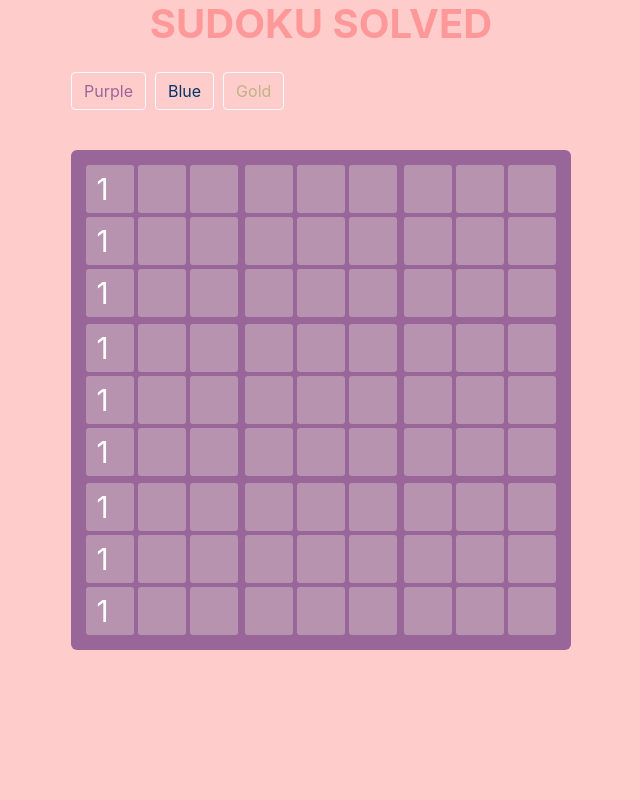
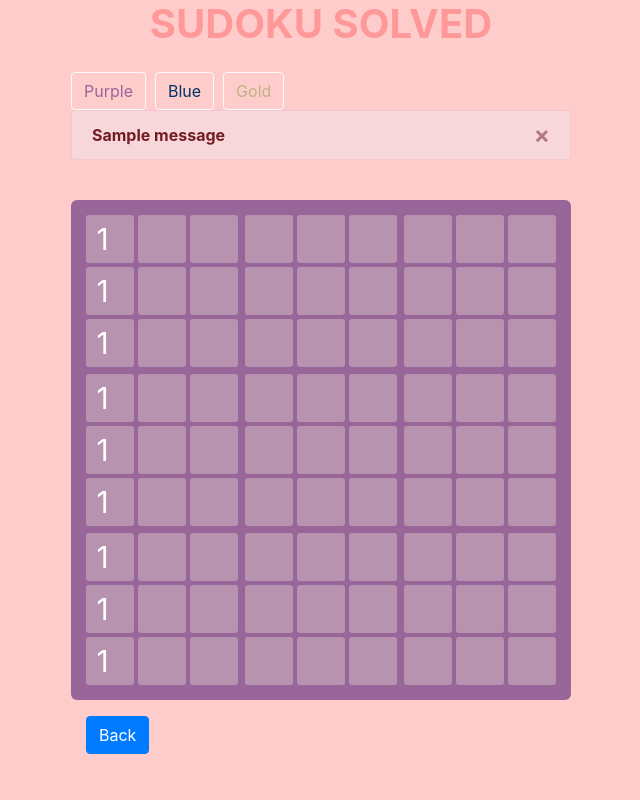
Before and after one commit to ship561/sudoku_p2p2, a Flask app: template templates/sudoku_solve.html in a window 1280 px wide. Shown: the whole page, without its empty margins (319-959 px from the left). Run offline with Flask 2, Linux system fonts and the light colour scheme; the template is opened without the code that fills it: most values are stand-ins (such as "Sample title", 1, 10 or a date in 2020); one stand-in notice (Sample message) is shown; some libraries are stand-ins or nearby versions.

Commit message:
add back button

```diff
--- a/templates/base.html
+++ b/templates/base.html
@@ -14,7 +14,27 @@
     </head>
 
     <body>
+        {% block heading %} {% endblock %}
+
         <div class="container">
+         <div>
+          <br>
+          <button style="color:#996699;" type="button" class="btn btn-outline-light" id="pur">Purple</button>&nbsp
+          <button style="color:#003366;" type="button" class="btn btn-outline-light" id="bla">Blue</button>&nbsp
+          <button style="color:#C0B283;" type="button" class="btn btn-outline-light" id="gld">Gold</button>
+        </div>
+        <div>
+            {% with messages = get_flashed_messages(with_categories=true) %}
+                {% if messages %}
+                    <div class="alert alert-danger alert-dismissible">
+                        {% for message in messages %}
+                            <a href="#" class="close" data-dismiss="alert" aria-label="close">&times;</a>
+                            <strong>{{ message[1] }}</strong>
+                        {% endfor %}
+                    </div>
+                {% endif %}
+            {% endwith %}
+        </div>
             {% block content %}
             {% endblock %}
         </div>
--- a/templates/sudoku_solve.html
+++ b/templates/sudoku_solve.html
@@ -2,13 +2,9 @@
 
 {% block title %} Sudoku Solved {% endblock %}
 
+{% block heading %}  <h1>SUDOKU SOLVED</h1> {% endblock %}
+
 {% block content %}
-    <h1>SUDOKU SOLVED</h1>
-    <br>
-    <button style="color:#996699;" type="button" class="btn btn-outline-light" id="pur">Purple</button>&nbsp
-    <button style="color:#003366;" type="button" class="btn btn-outline-light" id="bla">Blue</button>&nbsp
-    <button style="color:#C0B283;" type="button" class="btn btn-outline-light" id="gld">Gold</button>
-
     <div class="game-container">
       <div class="grid-container">
           {% for i in range(9) %}
@@ -20,6 +16,10 @@
               {% endfor %}
             </div>
           {% endfor %}
+          <div>
+              <br>
+          <a class="btn btn-primary" href="{{ url_for('sudoku') }}">Back</a>
+          </div>
       </div>
     </div>
 {% endblock %}
```
Also changed, not shown: templates/sudoku.html (+2 -18 lines).
